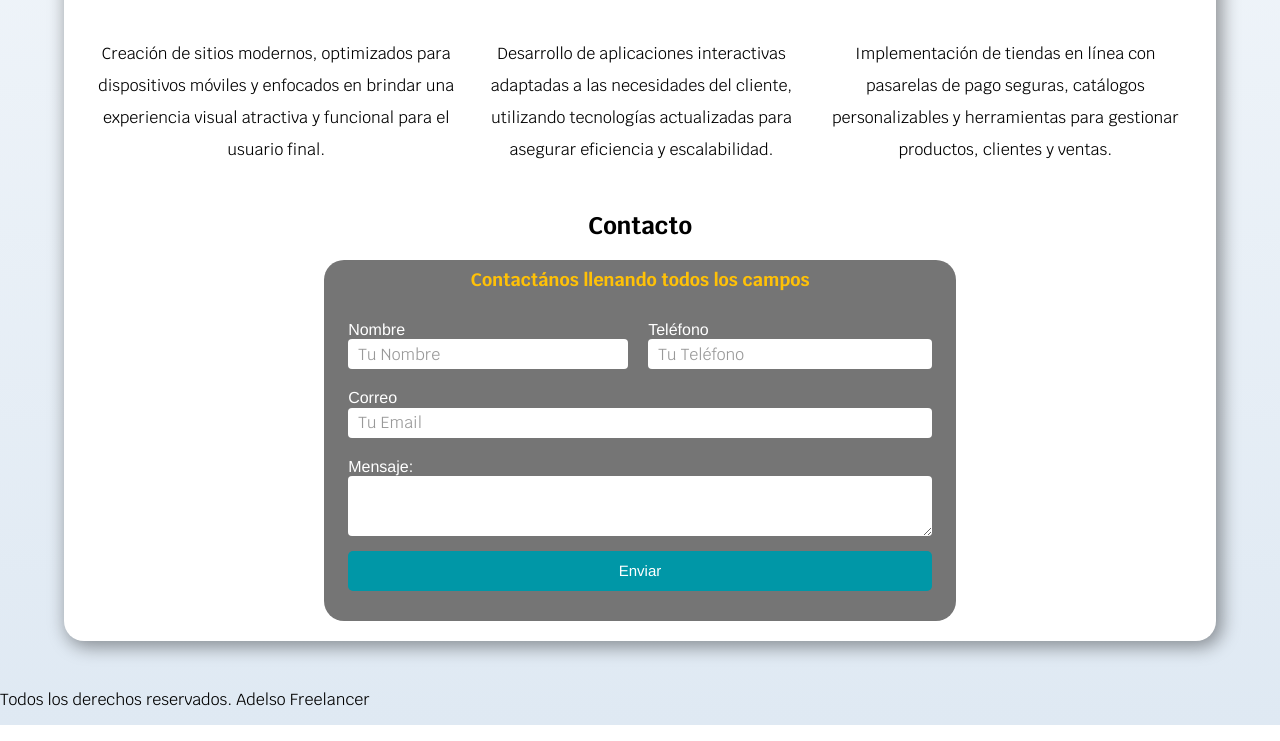
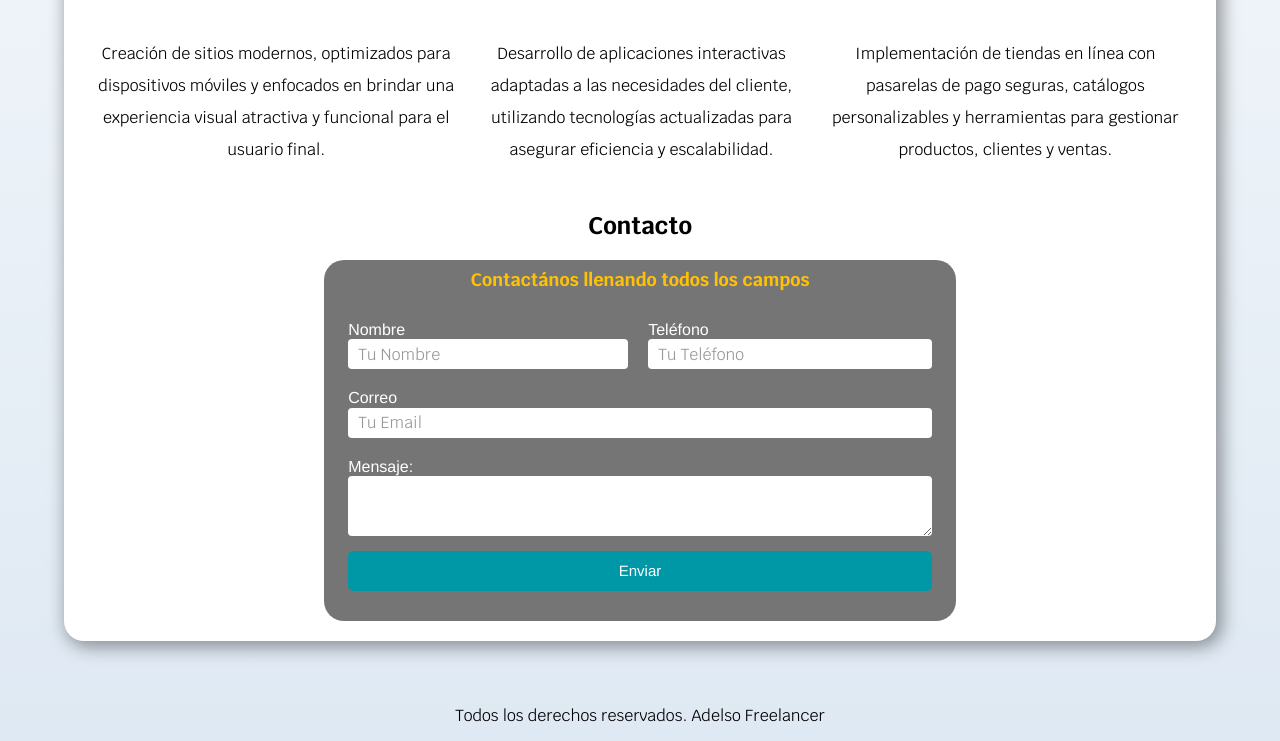
Before and after one commit to adel142206/freelance_page_test, a plain HTML site: page Index.html in a window 1280 px wide. Shown: the part 869-1610 px from the top of the page. Drawn offline with Linux system fonts and the light colour scheme.

Commit message:
creacion del footer

```diff
--- a/CSS/Style.css
+++ b/CSS/Style.css
@@ -295,3 +295,11 @@ textarea:focus {
     grid-column: 1/3;
   }
 }
+
+/*###################### Footer ######################*/
+
+.footer {
+  height: 5rem;
+  display: flex;
+  justify-content: center;
+}
```
